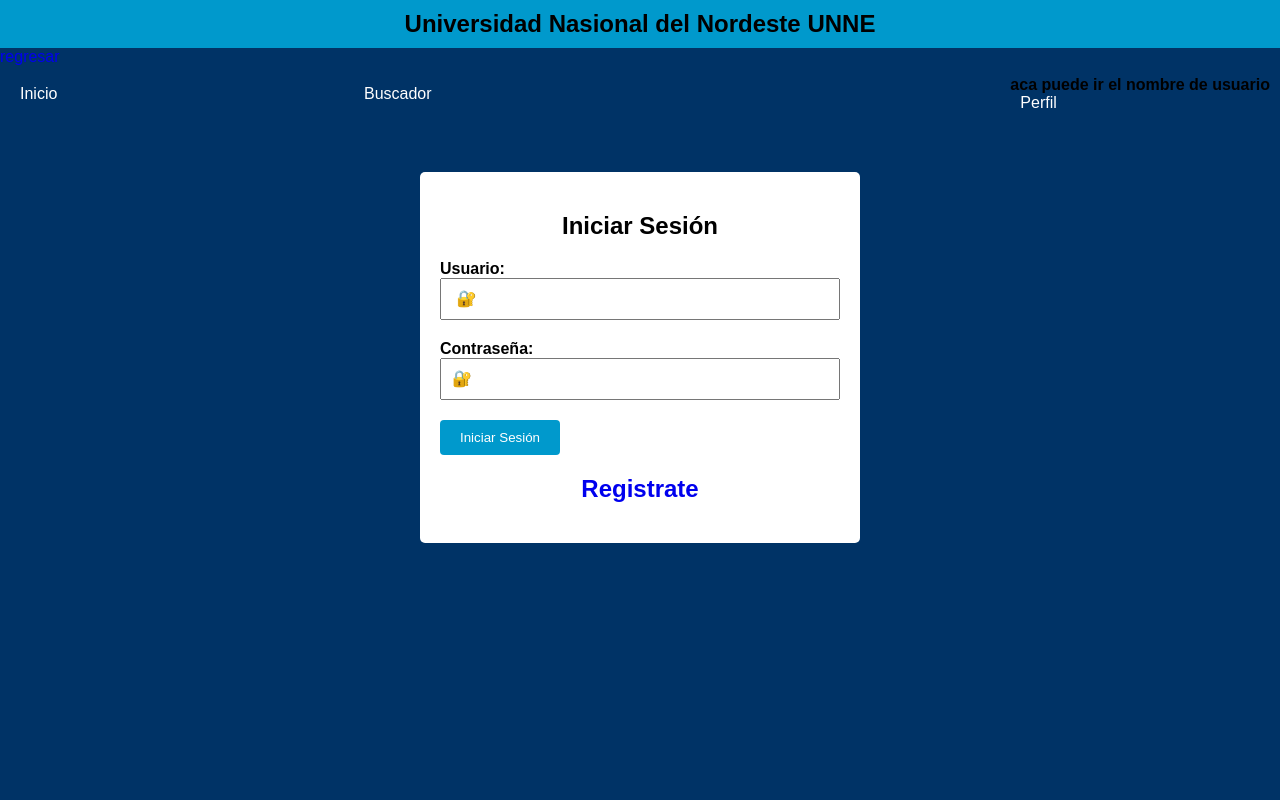
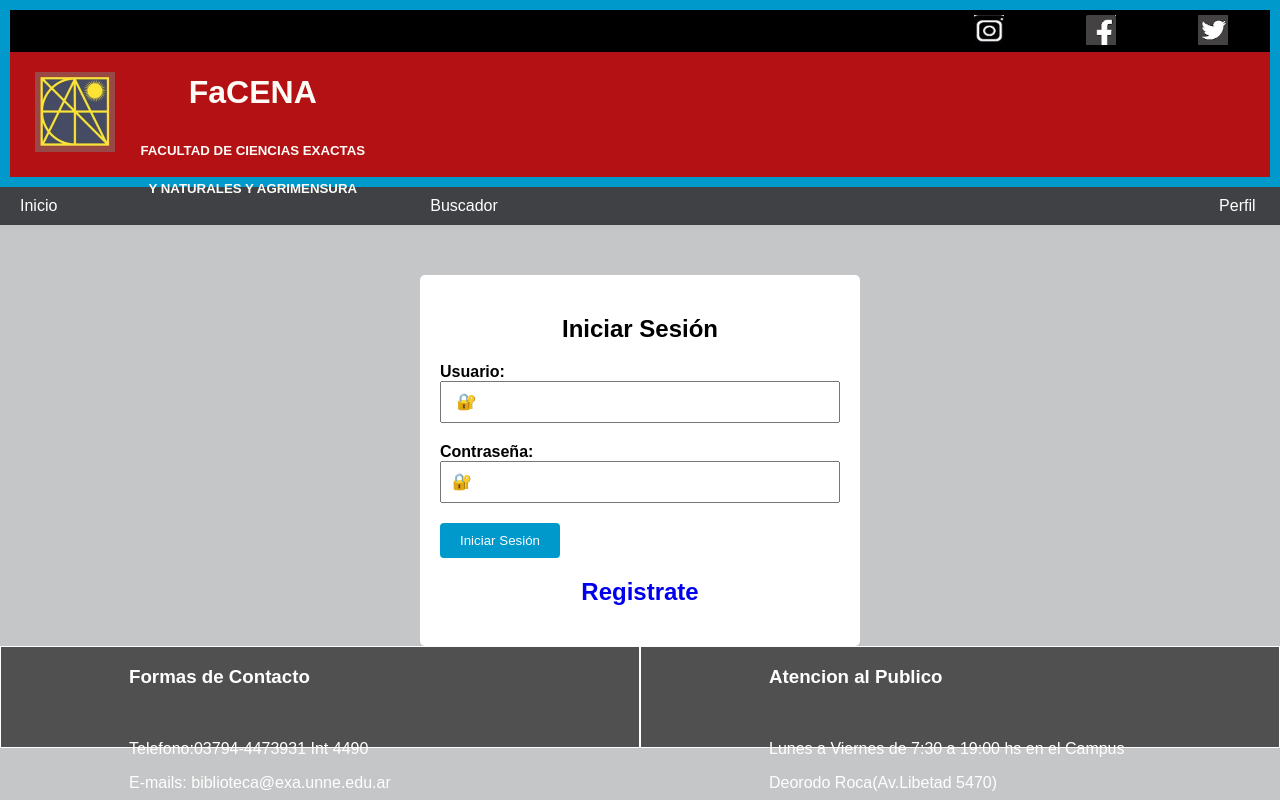
Before and after one commit to FiftyFrick/Proyecto-unne, a PHP site: page /login.html in a window 1280 px wide. Run offline with PHP 8.4, Linux system fonts and the light colour scheme.

Commit message:
Sigo modificando

```diff
--- a/css/styleLogin.css
+++ b/css/styleLogin.css
@@ -1,9 +1,58 @@
 body {
-  background-color: #003366;
+  background-color: #c5c6c7;
   font-family: Arial, sans-serif;
   margin: 0;
 }
 
+/*------------------Header-----------------*/
+.social {
+  background-color: black;
+  list-style: none;
+  display: flex;
+  flex-direction: row;
+  justify-content: right;
+  align-content: flex-start;
+}
+.social img{
+width: 30px;
+height: 30px;
+}
+.social li {
+  border: 100%;
+  margin: 0 30px 0 30px;
+}
+.social li a {
+ display:block;
+ width:32px;
+ height:32px;
+ position:relative;
+}
+
+
+.portada{
+background-color: #be0a0af1;
+width: 100%;
+height: 125px;
+display: flex;
+flex-direction: row;
+color: #fffbf7;
+}
+.portada article{
+margin-left: 2%;
+}
+.logo img{
+width: 80px;
+height: 80px;
+margin-top: 25%;
+}
+
+.FaCENa{
+margin-top: 10%;
+font-size: 2rem ;
+}
+
+
+/* --------------------------- Fin header ------------------------ */
 header {
   background-color: #0099CC;
   padding: 10px;
@@ -16,7 +65,7 @@ h1 {
 }
 
 nav.menu {
-  background-color: #003366;
+  background-color: #3f4144;
   padding: 10px;
 }
 
@@ -85,7 +134,7 @@ button[type="submit"] {
 }
 
 button[type="submit"]:hover {
-  background-color: #006699;
+  background-color: #990000;
 }
 
 a {
@@ -95,3 +144,24 @@ a {
 a:hover {
   text-decoration: underline;
 }
+
+/* ---------------- footer ------------------ */
+
+footer{
+  text-align: left;
+  width: 100%;
+  background-color: rgb(80, 80, 80);
+  color: #ffffff;
+}
+footer section {
+  display: flex;
+  flex-direction: row;
+  margin: auto;
+}
+footer section article {
+  padding-left: 10%;
+  height: 100px;
+  width: 50%;
+  border: #fffefe solid 0.5px;
+  margin: auto;
+}
--- a/login.html
+++ b/login.html
@@ -3,20 +3,51 @@
     <meta charset="UTF-8">
     <meta http-equiv="X-UA-Compatible" content="IE=edge">
     <meta name="viewport" content="width=device-width, initial-scale=1.0">
-    <title>Document</title>
+    <title>Login</title>
     <link rel="stylesheet" type="text/css" href="css/styleLogin.css">
 </head>
 <body>
     <header>
-        <h1>Universidad Nasional del Nordeste UNNE</h1>
+      <section>
+        <ul class="social">
+
+          <li>
+            <a href="https://www.instagram.com/"><img src="img/instagram.png"></a>
+          </li>
+
+          <li>
+            <a href="https://www.facebook.com/"><img src="img/facebook.png"></a>
+          </li>
+
+          <li>
+            <a href="https://twitter.com/"><img src="img/twitter.png"></a>
+          </li>
+
+        </ul>
+      </section>
+
+      <section class="portada">
+        <article class="logo">
+          <img src="img/logo-facena.jpg">
+        </article>
+        <article>
+          <center><h3 class="FaCENa">FaCENA</h3>
+
+          <h5>FACULTAD DE CIENCIAS EXACTAS</h5>
+
+          <h5>Y NATURALES Y AGRIMENSURA</h5>
+          </center>
+        </article>
+      </section>
+
     </header>
 
-    <a href="index.html">regresar</a>
+
 
     <nav class="menu">
       <ul>
           <li>
-              <a href="login.html">Inicio</a> <img src="" alt="">
+              <a href="index.html">Inicio</a> <img src="" alt="">
           </li>
 
           <li>
@@ -26,7 +57,7 @@
           <li>
           </li>
           <li>
-              <h2>aca puede ir el nombre de usuario</h2>
+
               <a href="perfil.html">Perfil</a> <img src="" alt="">
               <!--
                 <?php
@@ -78,6 +109,21 @@
     </main>
 
     <footer>
+      <section>
+        <article>
+          <h3>Formas de Contacto</h3>
+          <br>
+          <p>Telefono:03794-4473931 Int 4490</p>
+          <p>E-mails: biblioteca@exa.unne.edu.ar</p>
+       </article>
+       <br>
+        <article>
+          <h3>Atencion al Publico</h3>
+          <br>
+          <p>Lunes a Viernes de 7:30 a 19:00 hs en el Campus</p>
+          <p>Deorodo Roca(Av.Libetad 5470)</p>
+          </article>
+      </section>
 
     </footer>
 
```
